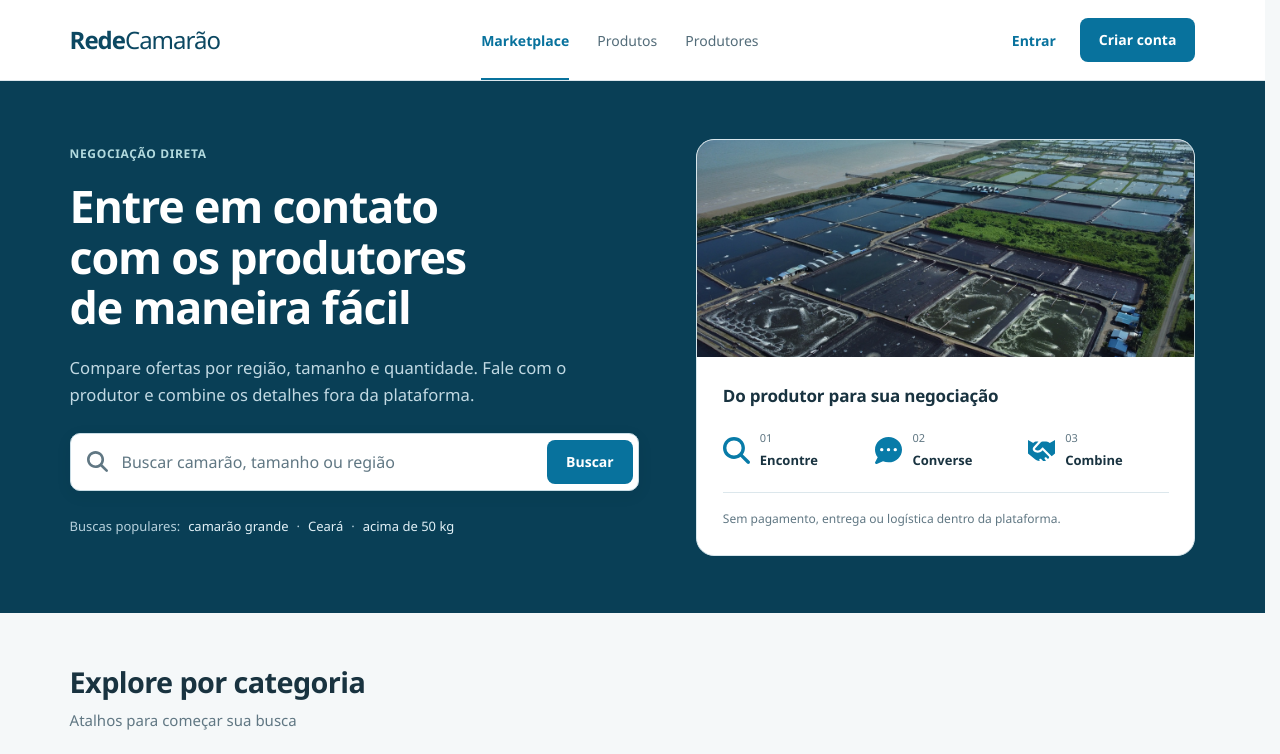
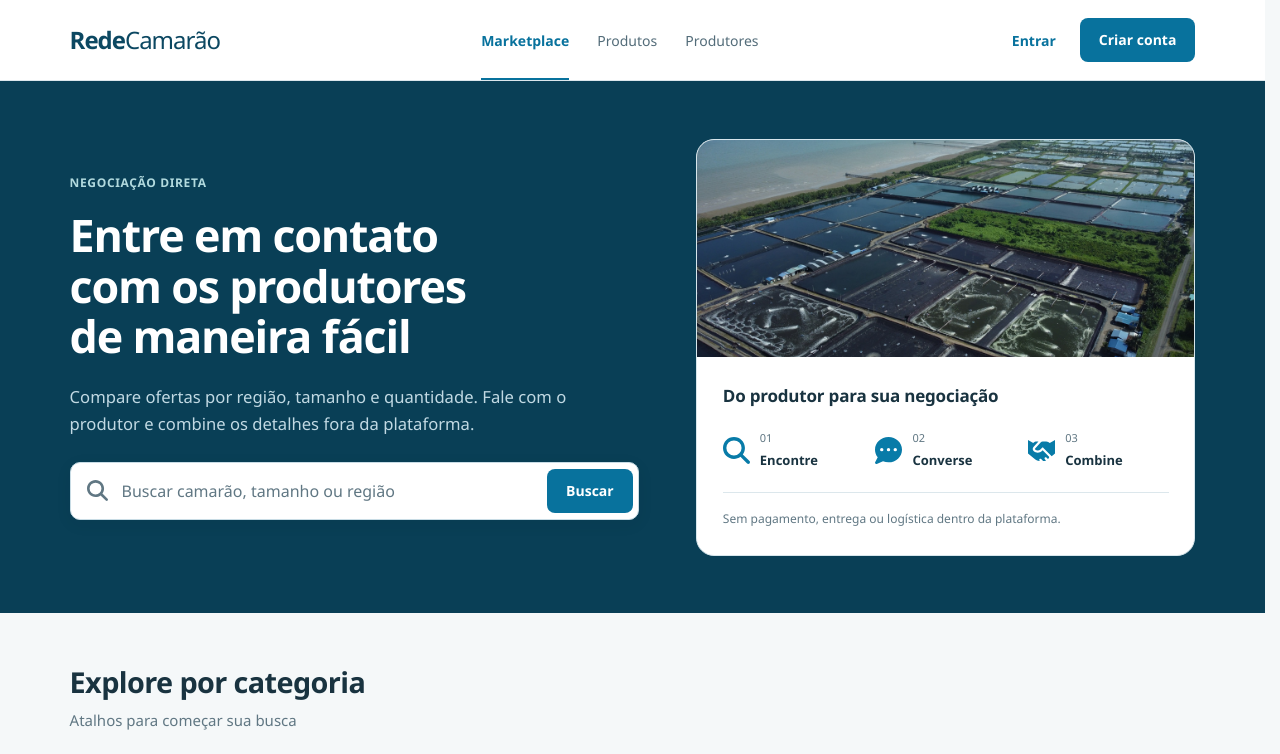
Before and after one commit to ADS-PIM/RedeCamarao, a React (Vite) app in the folder Frontend/: page / in a window 1280 px wide. Shown: the top 754 px of the page. Built offline with nearby package versions, Linux system fonts and the light colour scheme; no server answers.

Commit message:
small fix

```diff
--- a/Frontend/src/pages/MarketplacePage.css
+++ b/Frontend/src/pages/MarketplacePage.css
@@ -16,9 +16,6 @@
 .market-search input::placeholder { color: #607783; opacity: 1; }
 .market-search input:focus-visible { outline: none; }
 .market-search .button { flex-shrink: 0; padding-inline: 18px; }
-.popular-searches { display: flex; flex-wrap: wrap; align-items: center; gap: 4px 8px; margin-top: 14px; color: #b7d1dd; font-size: 13px; line-height: 1.5; }
-.popular-searches button { min-height: 44px; padding: 8px 0; color: #e2f1f7; border: 0; background: transparent; font: inherit; text-underline-offset: 4px; }
-.popular-searches button:hover { color: white; text-decoration: underline; }
 .how-card { overflow: hidden; min-width: 0; border: 1px solid #d7e6ec; background: white; color: #193340; border-radius: 18px; scroll-margin-top: 24px; }
 .farm-image { display: block; width: 100%; height: clamp(190px, 17vw, 250px); object-fit: cover; object-position: center 52%; }
 .how-card-content { padding: clamp(20px, 2vw, 28px); }
@@ -107,8 +104,6 @@
   .market-search { flex-wrap: wrap; padding: 10px 12px; gap: 6px 10px; }
   .market-search input { flex-basis: 0; }
   .market-search .button { width: 100%; }
-  .popular-searches { gap: 2px 10px; }
-  .popular-searches > span:first-child { flex-basis: 100%; }
   .how-card-content { padding: 20px; }
   .category-grid { grid-template-columns: repeat(2, minmax(0, 1fr)); gap: 12px; }
   .category-region-card { grid-column: 1 / -1; display: flex; flex-direction: column; align-items: stretch; min-height: 90px; padding: 14px; }
--- a/Frontend/src/pages/MarketplacePage.tsx
+++ b/Frontend/src/pages/MarketplacePage.tsx
@@ -69,14 +69,6 @@ export function MarketplacePage() {
               <input type="search" aria-label="Buscar camarão, tamanho ou região" placeholder="Buscar camarão, tamanho ou região" value={input} onChange={event => setInput(event.target.value)} />
               <button className="button button-primary" type="submit">Buscar</button>
             </form>
-            <div className="popular-searches">
-              <span>Buscas populares:</span>
-              <button type="button" onClick={() => { selectCategory('large'); scrollToOffers() }}>camarão grande</button>
-              <span aria-hidden="true">·</span>
-              <button type="button" onClick={() => { setRegion('CE'); scrollToOffers() }}>Ceará</button>
-              <span aria-hidden="true">·</span>
-              <button type="button" onClick={() => { selectCategory('bulk'); scrollToOffers() }}>acima de 50 kg</button>
-            </div>
           </div>
           <aside className="how-card" id="como-funciona" aria-labelledby="how-title">
             <img className="farm-image" src="/images/shrimp-farm.jpg" alt="Vista aérea de viveiros de camarão próximos ao litoral" width="1200" height="675" fetchPriority="high" />
```
